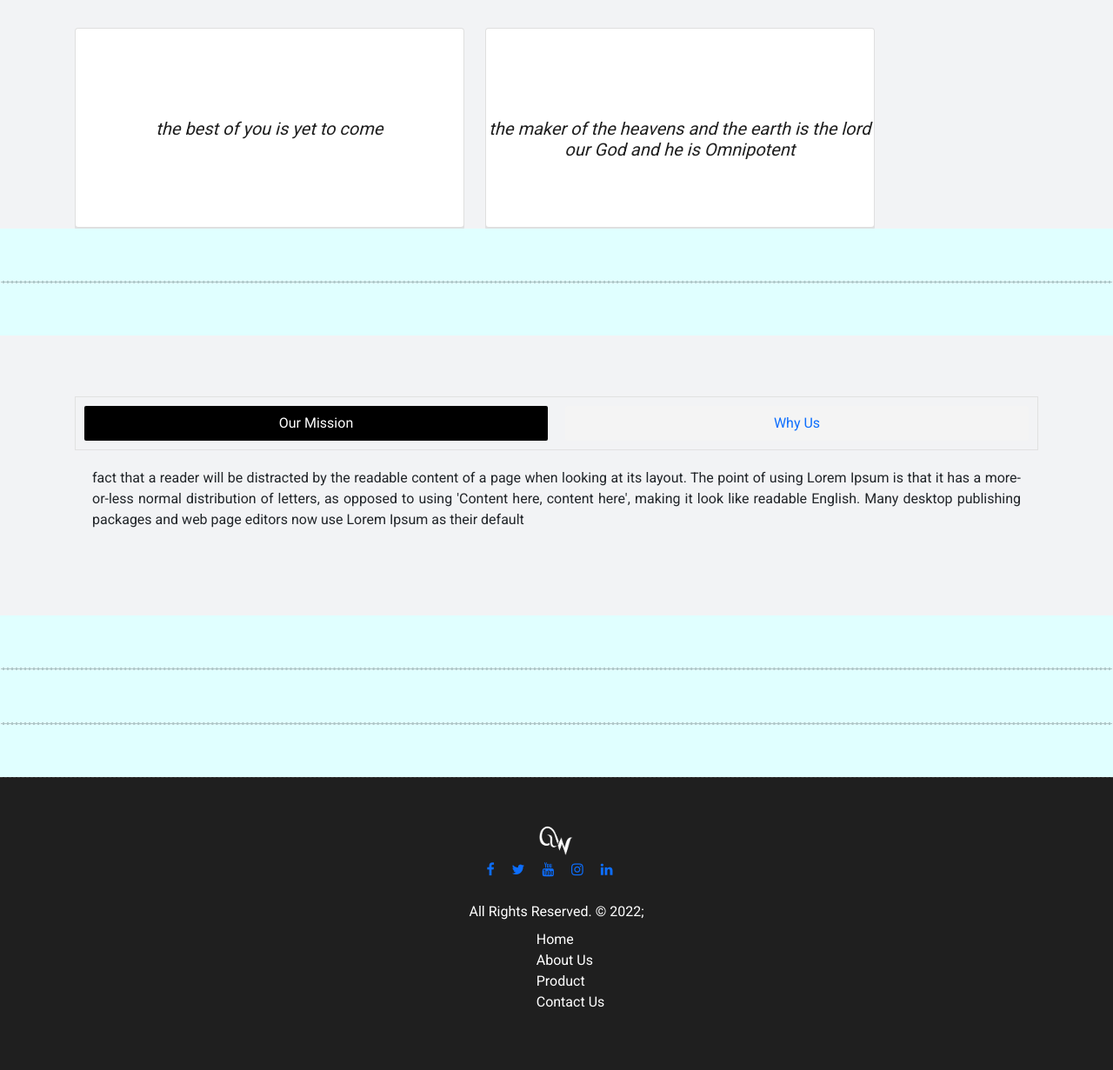
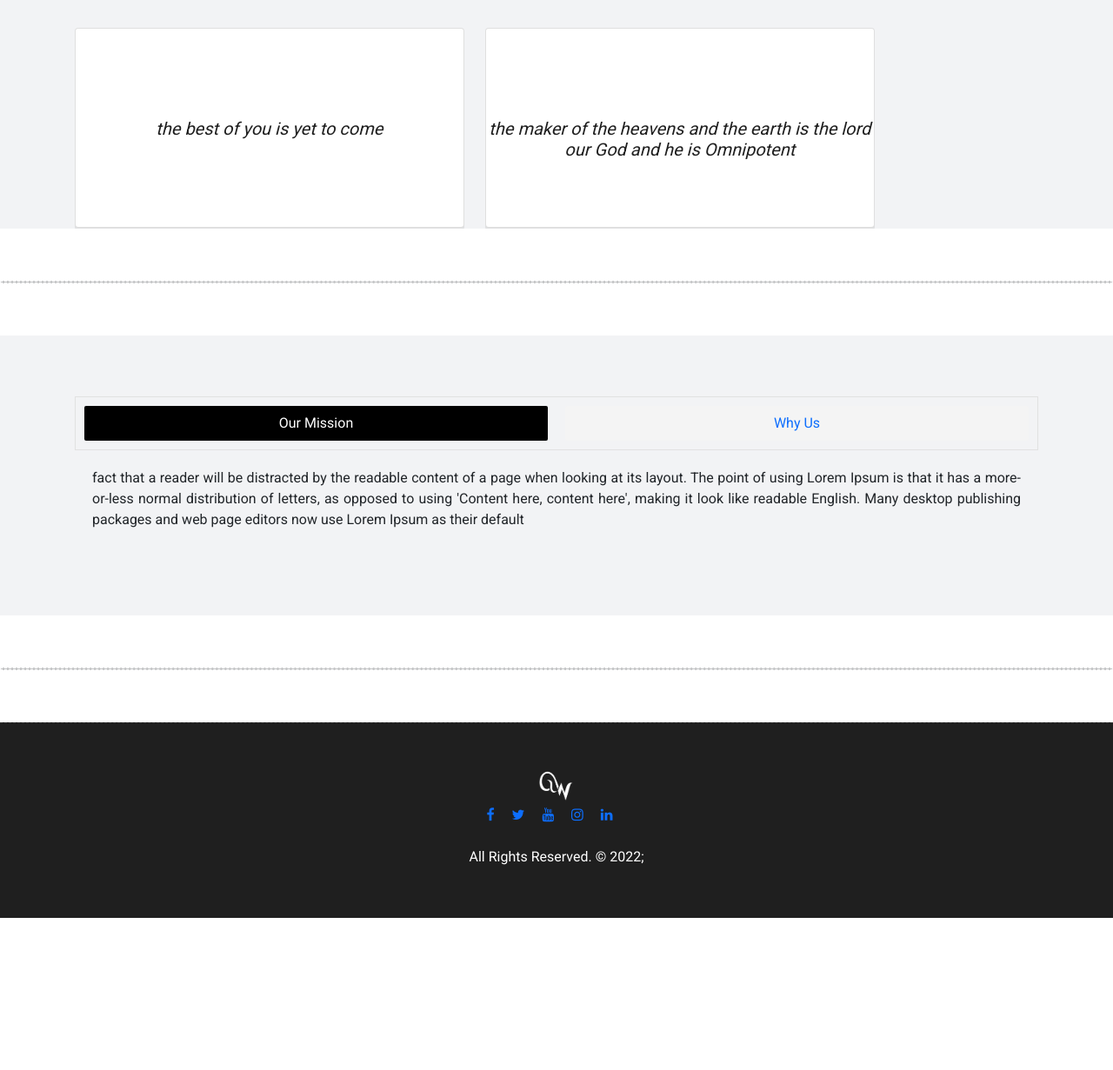
Before and after one commit to doctor-evans/myblog, a Django app: page /home/ in a window 1280 px wide. Shown: the part 930-2161 px from the top of the page at 87% size. After the commit the page ends 1986 px from the top, so only its background shows below. Run offline with Django 4.2, Linux system fonts and the light colour scheme; data comes from the database, SQL or seed files in the repository; parts of the project's set-up code (start-up, migrations or seed data) failed here and were passed over; some libraries are stand-ins or nearby versions.

Commit message:
index page

```diff
--- a/templates/base.html
+++ b/templates/base.html
@@ -24,7 +24,6 @@
 <style>
     body {
         font-family: 'Roboto', 'Times New Roman', Times, serif !important;
-        background-color: lightcyan !important;
     }
 
     .nocard {
@@ -136,15 +135,6 @@
 
             </div>
         </div>
-        <hr class="hr1">
-
-
-
-
-
-
-
-
 
         {% include 'footer.html' %}
     </div>
--- a/templates/footer.html
+++ b/templates/footer.html
@@ -33,21 +33,5 @@
                 </div>
                 <p class="The barber's Hub">All Rights Reserved. &copy; 2022;
                 </p>
-                <div class="container">
-
-                    <div style="display: flex; justify-content: center;">
-
-                        <ul style="text-align: justify;">
-                            <li><a href="/" style="color: white;">Home</a></li>
-                            <li><a href="{% url 'aboutview' %}" style="color: white;">About Us</a></li>
-                            <li><a href="/" style="color: white;">Product</a></li>
-                            <li><a href="#" style="color: white;">Contact Us</a></li>
-                        </ul>
-                    </div>
-
-
-
-
-                </div>
             </div><!-- end container -->
         </div><!-- end copyrights -->
```
